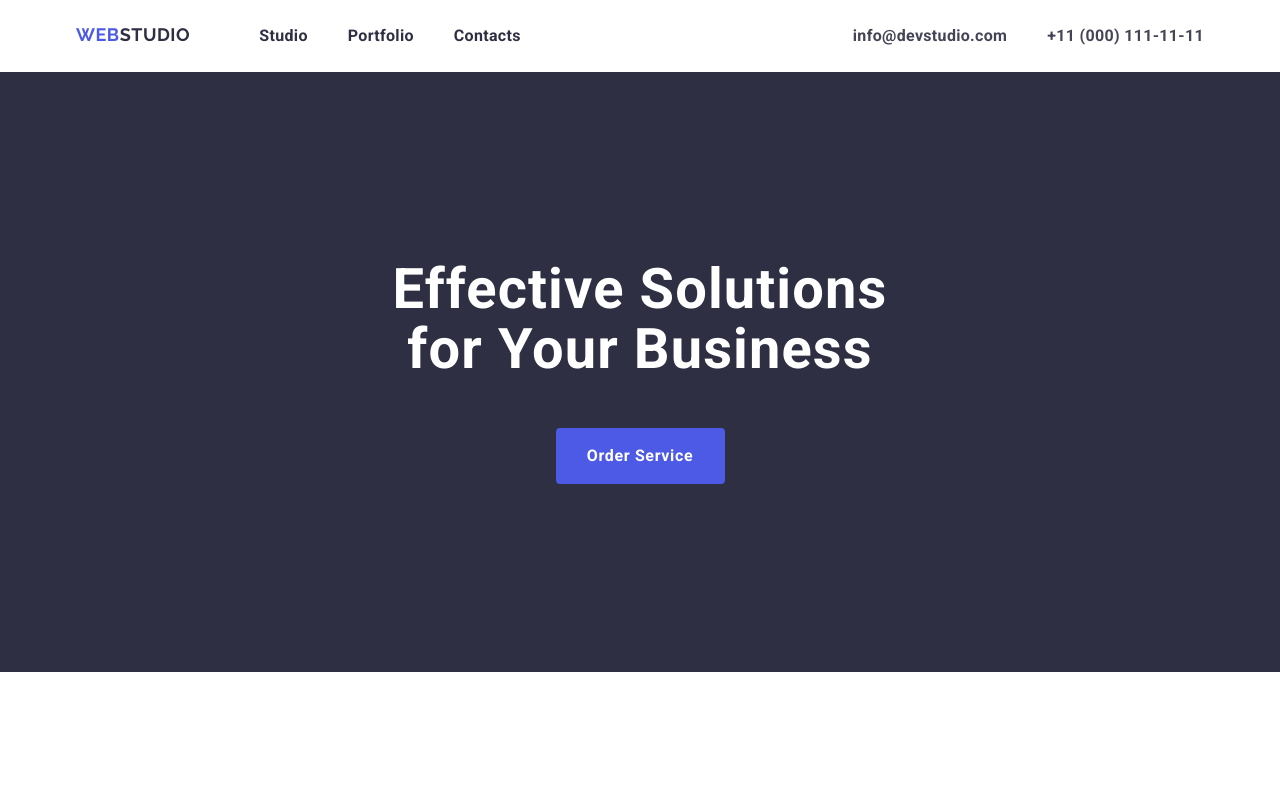
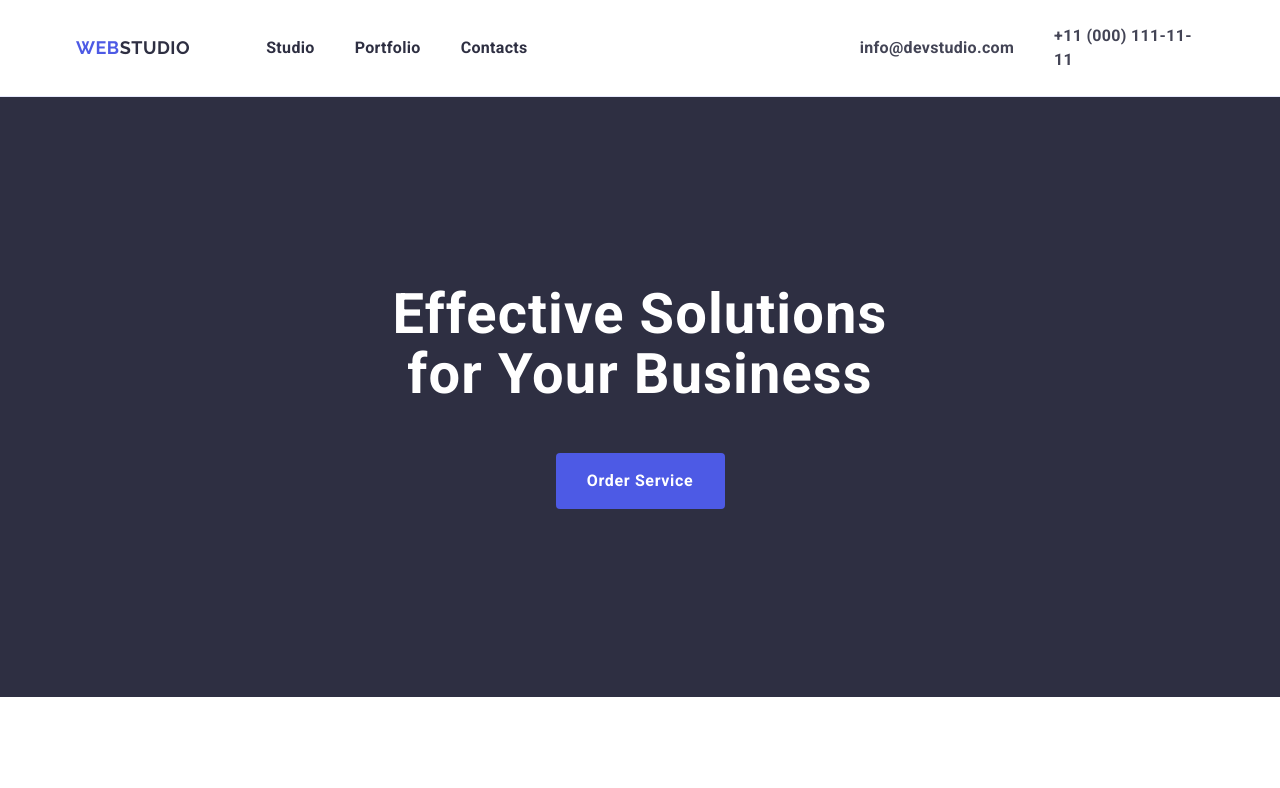
Before and after one commit to valentina-striban/valentina-striban-goit-markup-hw-03, a plain HTML site: page index.html in a window 1280 px wide. Shown: the top 788 px of the page. Drawn offline with nearby package versions, Linux system fonts and the light colour scheme.

Commit message:
home-work3

```diff
--- a/css/styles.css
+++ b/css/styles.css
@@ -56,10 +56,12 @@ overflow: hidden;
 .header {
     padding-top: 24px;
     padding-bottom: 24px;
+    border-bottom: 1px solid #e7e9fc;
 }
 
 .header-container {
     display: flex;
+
 }
 
 .header-navigation {
@@ -67,6 +69,7 @@ overflow: hidden;
     flex-grow: 1;
     justify-content: space-between;
     margin-right: 332px;
+    align-items: center;
 }
 
 .header-menu-list {
@@ -82,6 +85,9 @@ line-height: 1.17;
 letter-spacing: 0.03em;
 text-transform: uppercase;
 color: #4d5ae5;
+margin-right: 76px;
+display: flex;
+align-items: center;
 }
 
 .logo-part {
@@ -94,6 +100,8 @@ font-size: 16px;
 line-height: 1.5;
 letter-spacing: 0.02em;
 color: #2e2f42;
+padding-top: 24px;
+padding-bottom: 24px
 }
 
 .nav-link:hover,
@@ -103,10 +111,12 @@ color: #404bbf;;
 
 .address {
 font-style: normal;
+margin-left: auto;
 }
 
 .address-menu-list {
     display: flex;
+    align-items: center;
     gap: 40px;
 }
 
@@ -115,6 +125,8 @@ font-size: 16px;
 line-height: 1.5;
 letter-spacing: 0.02em;
 color: #434455;
+padding-top: 24px;
+padding-bottom: 24px;
 }
 
 .address-link:hover,
@@ -240,6 +252,7 @@ margin-bottom: 72px;
 .team-item {
 background-color: #FFFFFF;
 width: calc((100% - 24px * 3) / 4);
+border-radius: 0px 0px 4px 4px;
 }
 
 .team-img {
```
